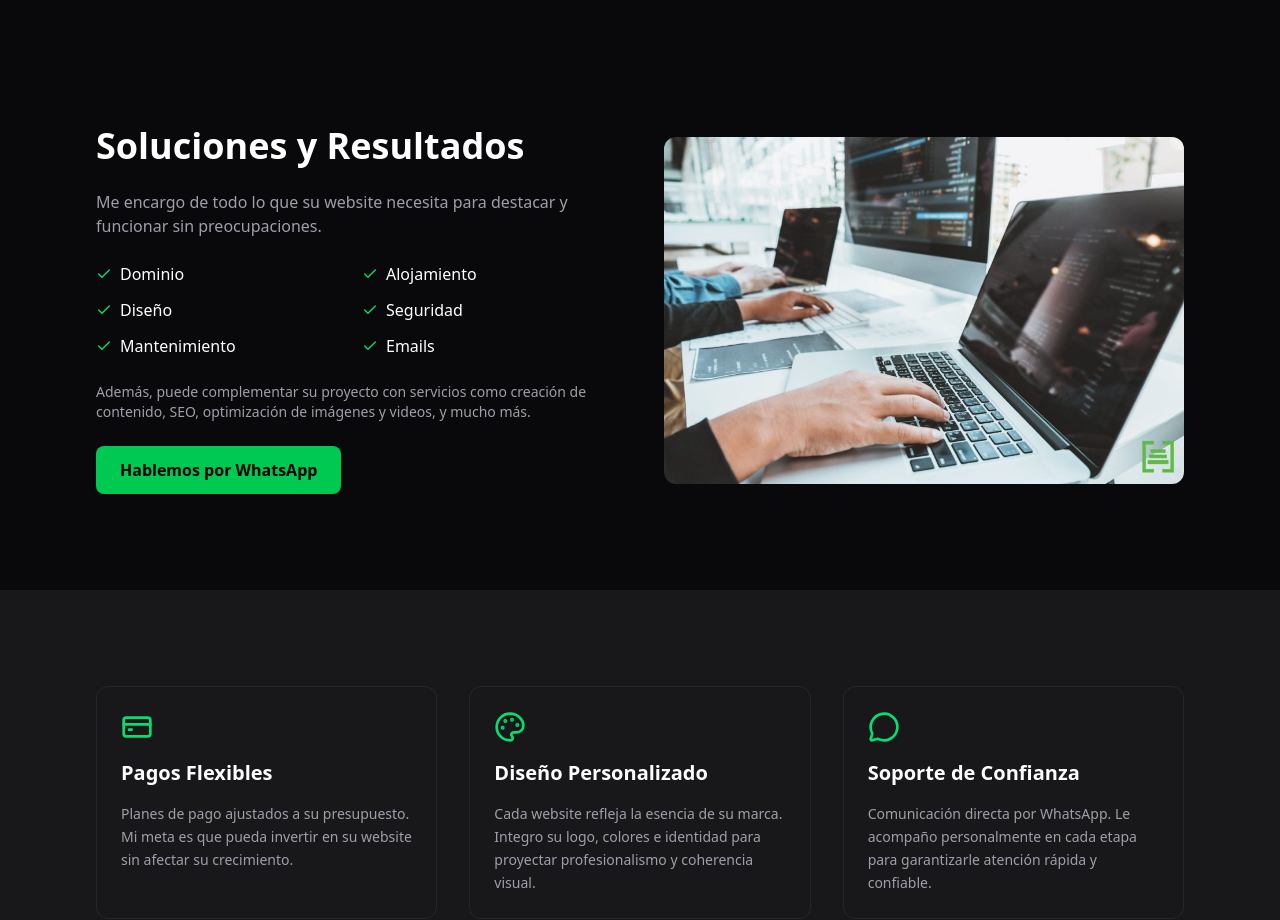
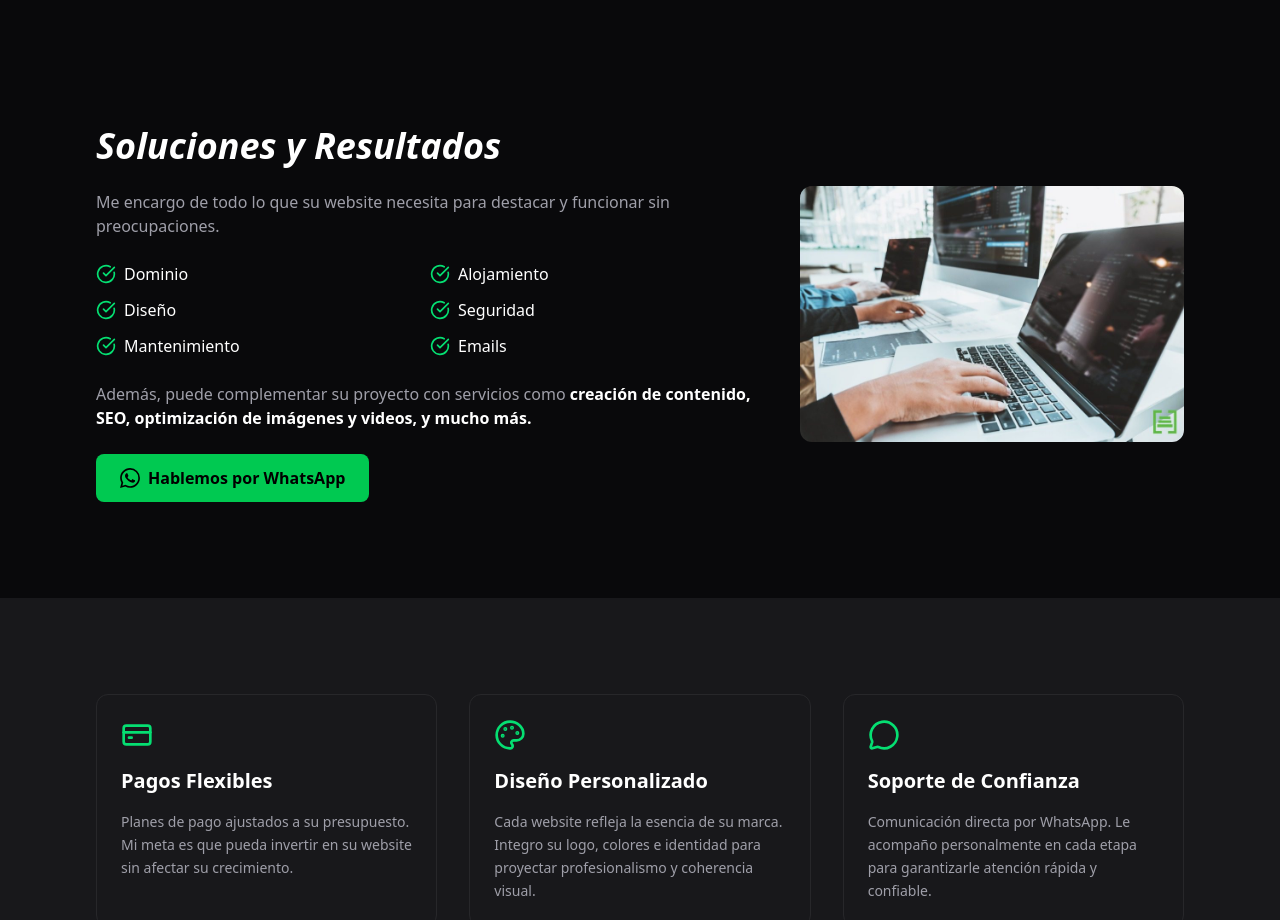
Before and after one commit to elianrc/elianrc.com, a Next.js app: page / in a window 1280 px wide. Shown: the part 1840-2760 px from the top of the page. Built offline with nearby package versions, Linux system fonts and the light colour scheme.

Commit message:
feat: match WordPress Services - italic heading, bold extra text, WhatsApp icon, circle checks

```diff
--- a/components/Services.tsx
+++ b/components/Services.tsx
@@ -1,9 +1,17 @@
 'use client'
 
-import { Check } from 'lucide-react'
+import { CircleCheckBig } from 'lucide-react'
 import { useLanguage } from '@/context/LanguageContext'
 import { t } from '@/lib/translations'
 import { whatsappUrl } from '@/lib/constants'
+
+function WhatsAppIcon({ className }: { className?: string }) {
+  return (
+    <svg className={className} fill="currentColor" viewBox="0 0 24 24">
+      <path d="M17.472 14.382c-.297-.149-1.758-.867-2.03-.967-.273-.099-.471-.148-.67.15-.197.297-.767.966-.94 1.164-.173.199-.347.223-.644.075-.297-.15-1.255-.463-2.39-1.475-.883-.788-1.48-1.761-1.653-2.059-.173-.297-.018-.458.13-.606.134-.133.298-.347.446-.52.149-.174.198-.298.298-.497.099-.198.05-.371-.025-.52-.075-.149-.669-1.612-.916-2.207-.242-.579-.487-.5-.669-.51-.173-.008-.371-.01-.57-.01-.198 0-.52.074-.792.372-.272.297-1.04 1.016-1.04 2.479 0 1.462 1.065 2.875 1.213 3.074.149.198 2.096 3.2 5.077 4.487.709.306 1.262.489 1.694.625.712.227 1.36.195 1.871.118.571-.085 1.758-.719 2.006-1.413.248-.694.248-1.289.173-1.413-.074-.124-.272-.198-.57-.347m-5.421 7.403h-.004a9.87 9.87 0 01-5.031-1.378l-.361-.214-3.741.982.998-3.648-.235-.374a9.86 9.86 0 01-1.51-5.26c.001-5.45 4.436-9.884 9.888-9.884 2.64 0 5.122 1.03 6.988 2.898a9.825 9.825 0 012.893 6.994c-.003 5.45-4.437 9.884-9.885 9.884m8.413-18.297A11.815 11.815 0 0012.05 0C5.495 0 .16 5.335.157 11.892c0 2.096.547 4.142 1.588 5.945L.057 24l6.305-1.654a11.882 11.882 0 005.683 1.448h.005c6.554 0 11.89-5.335 11.893-11.893a11.821 11.821 0 00-3.48-8.413z"/>
+    </svg>
+  )
+}
 
 export default function Services() {
   const { lang } = useLanguage()
@@ -15,31 +23,35 @@
 
   return (
     <section id="services" className="py-24 px-6 md:px-12 lg:px-24 bg-zinc-950">
-      <div className="max-w-6xl mx-auto grid grid-cols-1 md:grid-cols-2 gap-12 items-center">
+      <div className="max-w-6xl mx-auto grid grid-cols-1 md:grid-cols-[1fr_auto] gap-12 items-center">
         <div className="space-y-6">
-          <h2 className="text-3xl md:text-4xl font-bold">{tr.headline}</h2>
+          <h2 className="text-3xl md:text-4xl font-bold italic">{tr.headline}</h2>
           <p className="text-zinc-400">{tr.subtext}</p>
           <div className="grid grid-cols-2 gap-3">
             {col1.map((item) => (
               <div key={item} className="flex items-center gap-2 text-white">
-                <Check className="text-green-400 w-4 h-4 shrink-0" />
+                <CircleCheckBig className="text-green-400 w-5 h-5 shrink-0" />
                 {item}
               </div>
             ))}
             {col2.map((item) => (
               <div key={item} className="flex items-center gap-2 text-white">
-                <Check className="text-green-400 w-4 h-4 shrink-0" />
+                <CircleCheckBig className="text-green-400 w-5 h-5 shrink-0" />
                 {item}
               </div>
             ))}
           </div>
-          <p className="text-zinc-400 text-sm">{tr.extra}</p>
+          <p className="text-zinc-400">
+            {tr.extraPrefix}{' '}
+            <span className="font-bold text-white">{tr.extraBold}</span>
+          </p>
           <a
             href={whatsappUrl(lang)}
             target="_blank"
             rel="noopener noreferrer"
             className="inline-flex items-center gap-2 bg-green-500 hover:bg-green-400 text-black font-semibold px-6 py-3 rounded-lg transition-colors"
           >
+            <WhatsAppIcon className="w-5 h-5" />
             {tr.cta}
           </a>
         </div>
@@ -47,7 +59,7 @@
           <img
             src="/images/services.jpg"
             alt="Services"
-            className="max-w-full h-auto rounded-xl"
+            className="max-w-sm h-auto rounded-xl"
           />
         </div>
       </div>
--- a/lib/translations.ts
+++ b/lib/translations.ts
@@ -24,8 +24,8 @@
       subtext:
         'Me encargo de todo lo que su website necesita para destacar y funcionar sin preocupaciones.',
       items: ['Dominio', 'Alojamiento', 'Diseño', 'Seguridad', 'Mantenimiento', 'Emails'],
-      extra:
-        'Además, puede complementar su proyecto con servicios como creación de contenido, SEO, optimización de imágenes y videos, y mucho más.',
+      extraPrefix: 'Además, puede complementar su proyecto con servicios como',
+      extraBold: 'creación de contenido, SEO, optimización de imágenes y videos, y mucho más.',
       cta: 'Hablemos por WhatsApp',
     },
     digitalIdentity: {
@@ -111,8 +111,8 @@
       headline: 'Solutions & Results',
       subtext: 'I handle everything your website needs to stand out and run without worry.',
       items: ['Domain', 'Hosting', 'Design', 'Security', 'Maintenance', 'Email'],
-      extra:
-        'You can also add services like content creation, SEO, image and video optimization, and more.',
+      extraPrefix: 'You can also add services like',
+      extraBold: 'content creation, SEO, image and video optimization, and more.',
       cta: "Let's talk on WhatsApp",
     },
     digitalIdentity: {
```
